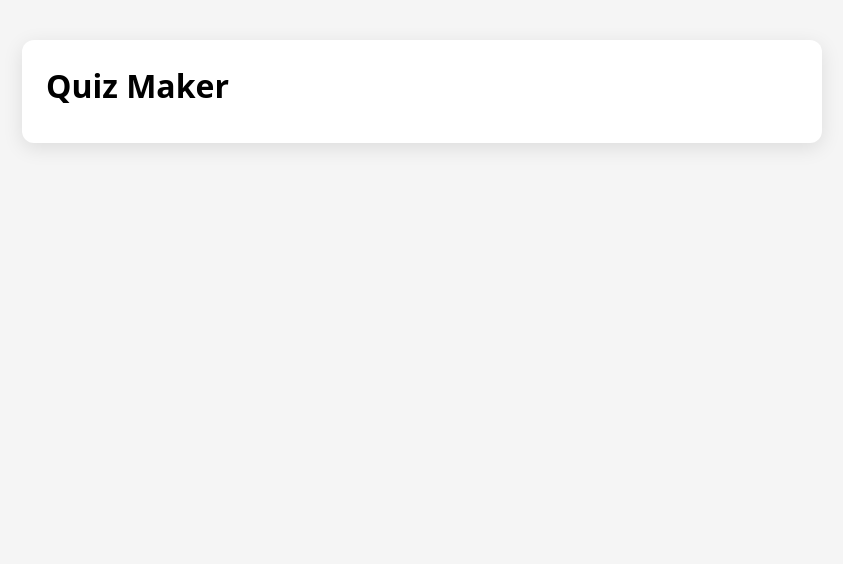
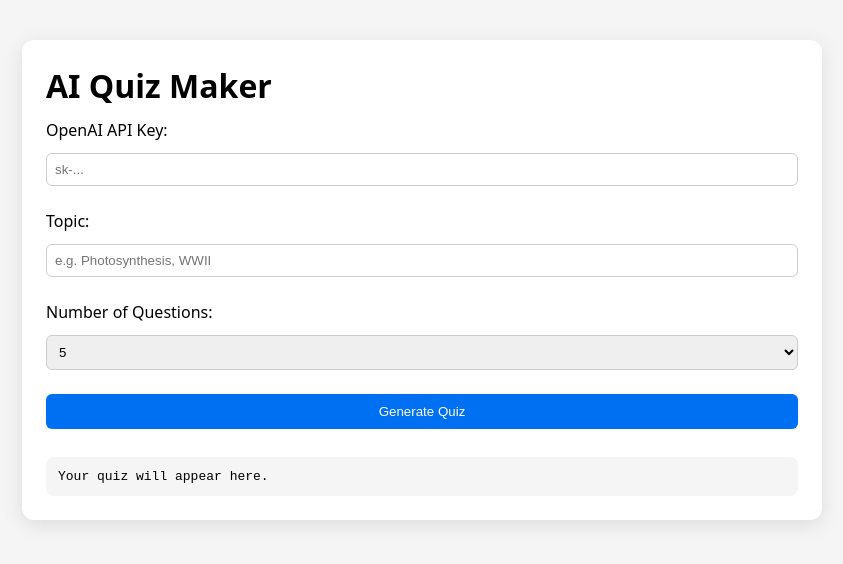
Before and after one commit to strxwberrylxvver/quiz-maker, a React (Vite) app: page / in a window 1280 px wide. Shown: the top 564 px of the page, without its empty margins (218-1061 px from the left). Built offline with nearby package versions, Linux system fonts and the light colour scheme.

Commit message:
Basic frame added

```diff
--- a/src/App.css
+++ b/src/App.css
@@ -3,12 +3,40 @@
   padding: 24px;
   border-radius: 12px;
   box-shadow: 0px 5px 20px rgba(0,0,0,0.1);
+  display: flex;
+  flex-direction: column;
+  gap: 12px;
 }
 
-h1 {
+input, select {
+  padding: 8px;
+  border-radius: 6px;
+  border: 1px solid #ccc;
+  width: 100%;
   margin-bottom: 12px;
 }
 
-p {
-  color: #444;
+button {
+  padding: 10px;
+  background: #0070f3;
+  color: white;
+  border: none;
+  border-radius: 6px;
+  cursor: pointer;
 }
+
+button:disabled {
+  opacity: 0.6;
+  cursor: not-allowed;
+}
+
+.quiz-output {
+  margin-top: 16px;
+  padding: 12px;
+  background: #f5f5f5;
+  border-radius: 8px;
+}
+
+.error {
+  color: red;
+}
--- a/src/App.jsx
+++ b/src/App.jsx
@@ -1,15 +1,96 @@
 import { useState } from 'react';
 import './App.css'
 
-function App() {
+export default function App() {
+  const [apiKey, setApiKey] = useState("");
+  const [topic, setTopic] = useState("");
+  const [count, setCount] = useState(5);
+  const [loading, setLoading] = useState(false);
+  const [quizText, setQuizText] = useState("");
+  const [error, setError] = useState("");
+
+  async function generateQuiz() {
+    setError("");
+    if (!apiKey) return setError("Please paste your OpenAI API key.");
+    if (!topic.trim()) return setError("Please enter a topic.");
+
+    setLoading(true);
+    setQuizText("");
+
+    const prompt = `
+Generate a ${count}-question multiple choice quiz about "${topic}".
+Format the output as plain text. For each question:
+1) Show the question text
+2) Provide four options labeled A., B., C., D.
+3) On a new line after the options show "Answer: X" (where X is A/B/C/D).
+Make questions clear and concise.
+`;
+ try {
+      const res = await fetch("https://api.openai.com/v1/chat/completions", {
+        method: "POST",
+        headers: {
+          "Content-Type": "application/json",
+          Authorization: `Bearer ${apiKey}`,
+        },
+        body: JSON.stringify({
+          model: "gpt-4o-mini",
+          messages: [{ role: "user", content: prompt }],
+          max_tokens: 800,
+          temperature: 0.7,
+        }),
+      });
+
+      if (!res.ok) {
+        const text = await res.text();
+        throw new Error(`API error ${res.status}: ${text}`);
+      }
+
+      const data = await res.json();
+      const content = data.choices?.[0]?.message?.content ?? "";
+      setQuizText(content.trim());
+    } catch (err) {
+      setError(String(err));
+    } finally {
+      setLoading(false);
+    }
+  }
+
 
   return (
-    <>
     <div className  = "app">
-      <h1>Quiz Maker</h1>
+      <h1>AI Quiz Maker</h1>
+      <label>OpenAI API Key:</label>
+      <input
+        type="text"
+        value={apiKey}
+        onChange={(e) => setApiKey(e.target.value)}
+        placeholder="sk-..."
+      />
+
+      <label>Topic:</label>
+      <input
+        type="text"
+        value={topic}
+        onChange={(e) => setTopic(e.target.value)}
+        placeholder="e.g. Photosynthesis, WWII"
+      />
+
+      <label>Number of Questions:</label>
+      <select value={count} onChange={(e) => setCount(Number(e.target.value))}>
+        <option value={3}>3</option>
+        <option value={5}>5</option>
+        <option value={10}>10</option>
+      </select>
+
+      {error && <p className="error">{error}</p>}
+
+      <button onClick={generateQuiz} disabled={loading}>
+        {loading ? "Generating..." : "Generate Quiz"}
+      </button>
+
+      <div className="quiz-output">
+        <pre>{quizText || "Your quiz will appear here."}</pre>
       </div>
-    </>
-  )
+    </div>
+  );
 }
-
-export default App
```
